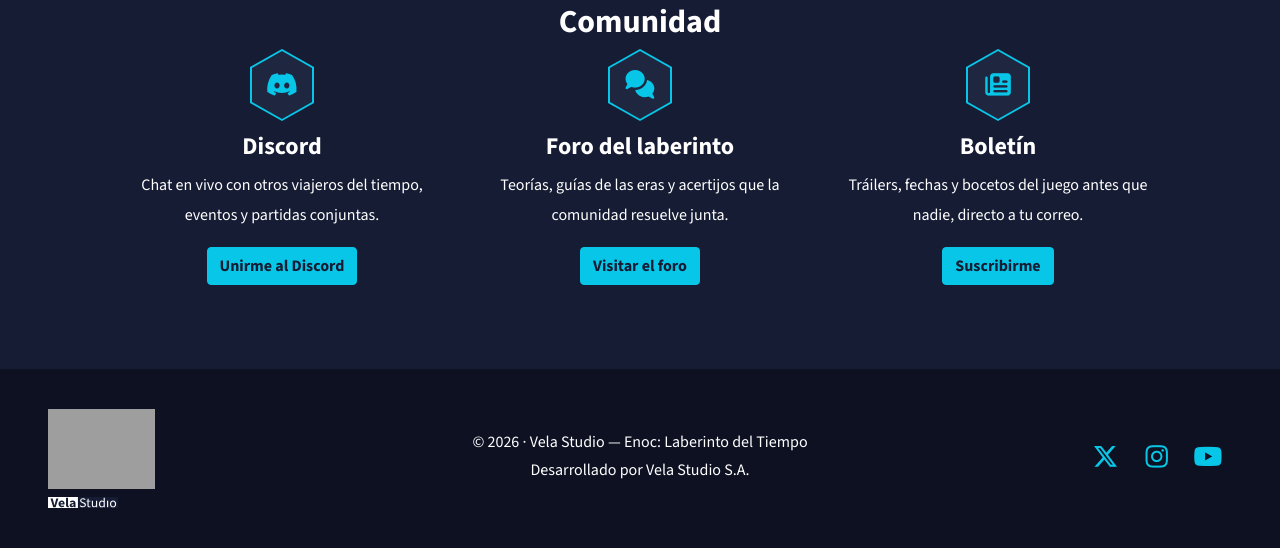
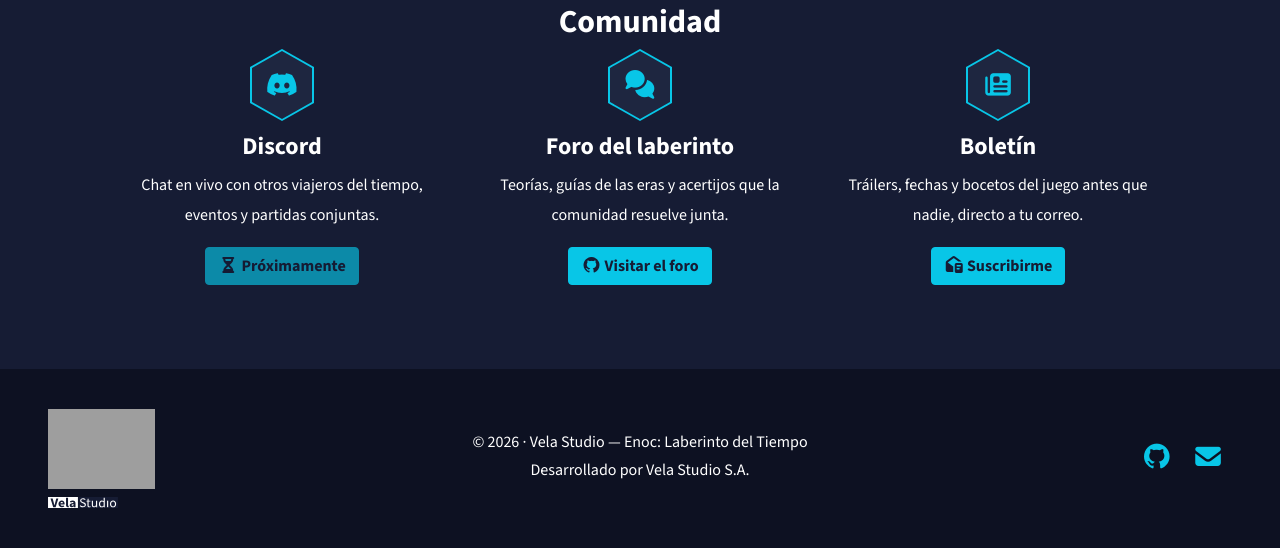
Before and after one commit to maxi2809/Enoc-Laberinto-del-Tiempo, a CodeIgniter app: page /Enoc/contacto in a window 1280 px wide. Shown: the part 916-1464 px from the top of the page. Run offline with CodeIgniter, Linux system fonts and the light colour scheme; grey boxes are pictures that could not be loaded.

Commit message:
Comunidad con enlaces reales: foro en GitHub Discussions y footer social funcional

```diff
--- a/Enoc/application/views/contacto.php
+++ b/Enoc/application/views/contacto.php
@@ -14,7 +14,7 @@
                 <div class="col-12 col-md-7 mb-4">
                     <!-- El envío es visual; cuando el proyecto avance se puede procesar
                          con CodeIgniter (form_validation, CSRF, etc.). -->
-                    <form>
+                    <form id="formulario">
                         <div class="form-group">
                             <label for="nombre">Nombre</label>
                             <input type="text" class="form-control" id="nombre" name="nombre" placeholder="Tu nombre" required>
@@ -84,21 +84,21 @@
                     <div class="hexa"><i class="fa-brands fa-discord" aria-hidden="true"></i></div>
                     <h3 class="titulo-seccion" style="margin-top: 10px; font-size: 1.5rem;">Discord</h3>
                     <p class="texto-cuerpo">Chat en vivo con otros viajeros del tiempo, eventos y partidas conjuntas.</p>
-                    <a class="btn btn-principal" href="#">Unirme al Discord</a>
+                    <button class="btn btn-principal" disabled aria-disabled="true"><i class="fa-solid fa-hourglass-half" aria-hidden="true"></i> Próximamente</button>
                 </div>
 
                 <div class="col-12 col-md-4 mb-4">
                     <div class="hexa"><i class="fa-solid fa-comments" aria-hidden="true"></i></div>
                     <h3 class="titulo-seccion" style="margin-top: 10px; font-size: 1.5rem;">Foro del laberinto</h3>
                     <p class="texto-cuerpo">Teorías, guías de las eras y acertijos que la comunidad resuelve junta.</p>
-                    <a class="btn btn-principal" href="#">Visitar el foro</a>
+                    <a class="btn btn-principal" href="https://github.com/maxi2809/Enoc-Laberinto-del-Tiempo/discussions" target="_blank" rel="noopener"><i class="fa-brands fa-github" aria-hidden="true"></i> Visitar el foro</a>
                 </div>
 
                 <div class="col-12 col-md-4 mb-4">
                     <div class="hexa"><i class="fa-solid fa-newspaper" aria-hidden="true"></i></div>
                     <h3 class="titulo-seccion" style="margin-top: 10px; font-size: 1.5rem;">Boletín</h3>
                     <p class="texto-cuerpo">Tráilers, fechas y bocetos del juego antes que nadie, directo a tu correo.</p>
-                    <a class="btn btn-principal" href="#">Suscribirme</a>
+                    <a class="btn btn-principal" href="#formulario"><i class="fa-solid fa-envelope-open-text" aria-hidden="true"></i> Suscribirme</a>
                 </div>
 
             </div>
--- a/Enoc/application/views/partials/footer.php
+++ b/Enoc/application/views/partials/footer.php
@@ -16,9 +16,8 @@
                 </div>
 
                 <div class="col-12 col-md-4 redes text-center text-md-right">
-                    <a href="#" aria-label="Twitter / X"><i class="fa-brands fa-x-twitter"></i></a>
-                    <a href="#" aria-label="Instagram"><i class="fa-brands fa-instagram"></i></a>
-                    <a href="#" aria-label="YouTube"><i class="fa-brands fa-youtube"></i></a>
+                    <a href="https://github.com/maxi2809/Enoc-Laberinto-del-Tiempo" target="_blank" rel="noopener" aria-label="GitHub"><i class="fa-brands fa-github"></i></a>
+                    <a href="mailto:hola@velastudio.com" aria-label="Email"><i class="fa-solid fa-envelope"></i></a>
                 </div>
 
             </div>
--- a/page/Personajes.html
+++ b/page/Personajes.html
@@ -140,9 +140,8 @@
                 </div>
 
                 <div class="col-12 col-md-4 redes text-center text-md-right">
-                    <a href="#" aria-label="Twitter / X"><i class="fa-brands fa-x-twitter"></i></a>
-                    <a href="#" aria-label="Instagram"><i class="fa-brands fa-instagram"></i></a>
-                    <a href="#" aria-label="YouTube"><i class="fa-brands fa-youtube"></i></a>
+                    <a href="https://github.com/maxi2809/Enoc-Laberinto-del-Tiempo" target="_blank" rel="noopener" aria-label="GitHub"><i class="fa-brands fa-github"></i></a>
+                    <a href="mailto:hola@velastudio.com" aria-label="Email"><i class="fa-solid fa-envelope"></i></a>
                 </div>
 
             </div>
--- a/page/index.html
+++ b/page/index.html
@@ -204,9 +204,8 @@
                 </div>
 
                 <div class="col-12 col-md-4 redes text-center text-md-right">
-                    <a href="#" aria-label="Twitter / X"><i class="fa-brands fa-x-twitter"></i></a>
-                    <a href="#" aria-label="Instagram"><i class="fa-brands fa-instagram"></i></a>
-                    <a href="#" aria-label="YouTube"><i class="fa-brands fa-youtube"></i></a>
+                    <a href="https://github.com/maxi2809/Enoc-Laberinto-del-Tiempo" target="_blank" rel="noopener" aria-label="GitHub"><i class="fa-brands fa-github"></i></a>
+                    <a href="mailto:hola@velastudio.com" aria-label="Email"><i class="fa-solid fa-envelope"></i></a>
                 </div>
 
             </div>
--- a/page/juego.html
+++ b/page/juego.html
@@ -341,9 +341,8 @@
                 </div>
 
                 <div class="col-12 col-md-4 redes text-center text-md-right">
-                    <a href="#" aria-label="Twitter / X"><i class="fa-brands fa-x-twitter"></i></a>
-                    <a href="#" aria-label="Instagram"><i class="fa-brands fa-instagram"></i></a>
-                    <a href="#" aria-label="YouTube"><i class="fa-brands fa-youtube"></i></a>
+                    <a href="https://github.com/maxi2809/Enoc-Laberinto-del-Tiempo" target="_blank" rel="noopener" aria-label="GitHub"><i class="fa-brands fa-github"></i></a>
+                    <a href="mailto:hola@velastudio.com" aria-label="Email"><i class="fa-solid fa-envelope"></i></a>
                 </div>
 
             </div>
--- a/page/tienda.html
+++ b/page/tienda.html
@@ -184,9 +184,8 @@
                 </div>
 
                 <div class="col-12 col-md-4 redes text-center text-md-right">
-                    <a href="#" aria-label="Twitter / X"><i class="fa-brands fa-x-twitter"></i></a>
-                    <a href="#" aria-label="Instagram"><i class="fa-brands fa-instagram"></i></a>
-                    <a href="#" aria-label="YouTube"><i class="fa-brands fa-youtube"></i></a>
+                    <a href="https://github.com/maxi2809/Enoc-Laberinto-del-Tiempo" target="_blank" rel="noopener" aria-label="GitHub"><i class="fa-brands fa-github"></i></a>
+                    <a href="mailto:hola@velastudio.com" aria-label="Email"><i class="fa-solid fa-envelope"></i></a>
                 </div>
 
             </div>
--- a/page/usuario.html
+++ b/page/usuario.html
@@ -209,9 +209,8 @@
                 </div>
 
                 <div class="col-12 col-md-4 redes text-center text-md-right">
-                    <a href="#" aria-label="Twitter / X"><i class="fa-brands fa-x-twitter"></i></a>
-                    <a href="#" aria-label="Instagram"><i class="fa-brands fa-instagram"></i></a>
-                    <a href="#" aria-label="YouTube"><i class="fa-brands fa-youtube"></i></a>
+                    <a href="https://github.com/maxi2809/Enoc-Laberinto-del-Tiempo" target="_blank" rel="noopener" aria-label="GitHub"><i class="fa-brands fa-github"></i></a>
+                    <a href="mailto:hola@velastudio.com" aria-label="Email"><i class="fa-solid fa-envelope"></i></a>
                 </div>
 
             </div>
--- a/page/videos.html
+++ b/page/videos.html
@@ -151,9 +151,8 @@
                 </div>
 
                 <div class="col-12 col-md-4 redes text-center text-md-right">
-                    <a href="#" aria-label="Twitter / X"><i class="fa-brands fa-x-twitter"></i></a>
-                    <a href="#" aria-label="Instagram"><i class="fa-brands fa-instagram"></i></a>
-                    <a href="#" aria-label="YouTube"><i class="fa-brands fa-youtube"></i></a>
+                    <a href="https://github.com/maxi2809/Enoc-Laberinto-del-Tiempo" target="_blank" rel="noopener" aria-label="GitHub"><i class="fa-brands fa-github"></i></a>
+                    <a href="mailto:hola@velastudio.com" aria-label="Email"><i class="fa-solid fa-envelope"></i></a>
                 </div>
 
             </div>
```
Also changed, not shown: page/contacto.html (+6 -7 lines).
